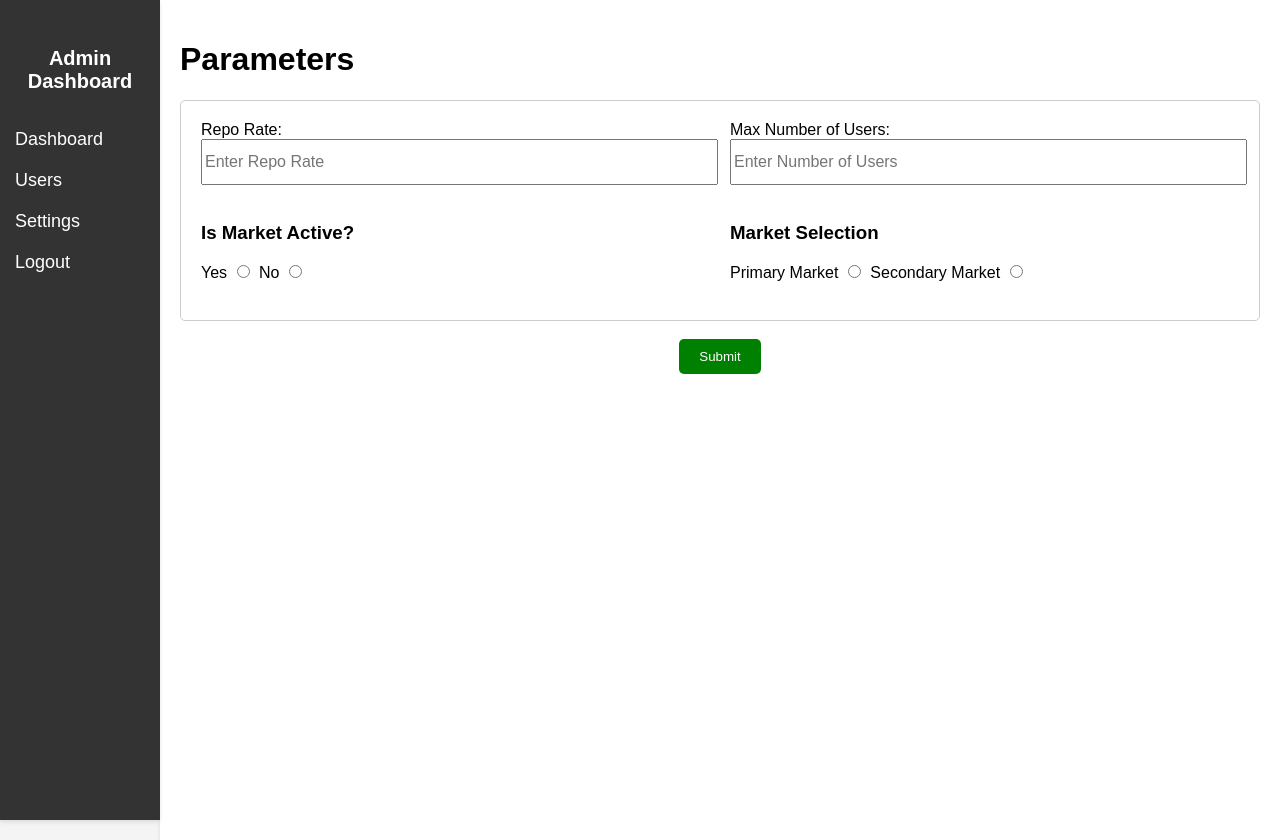
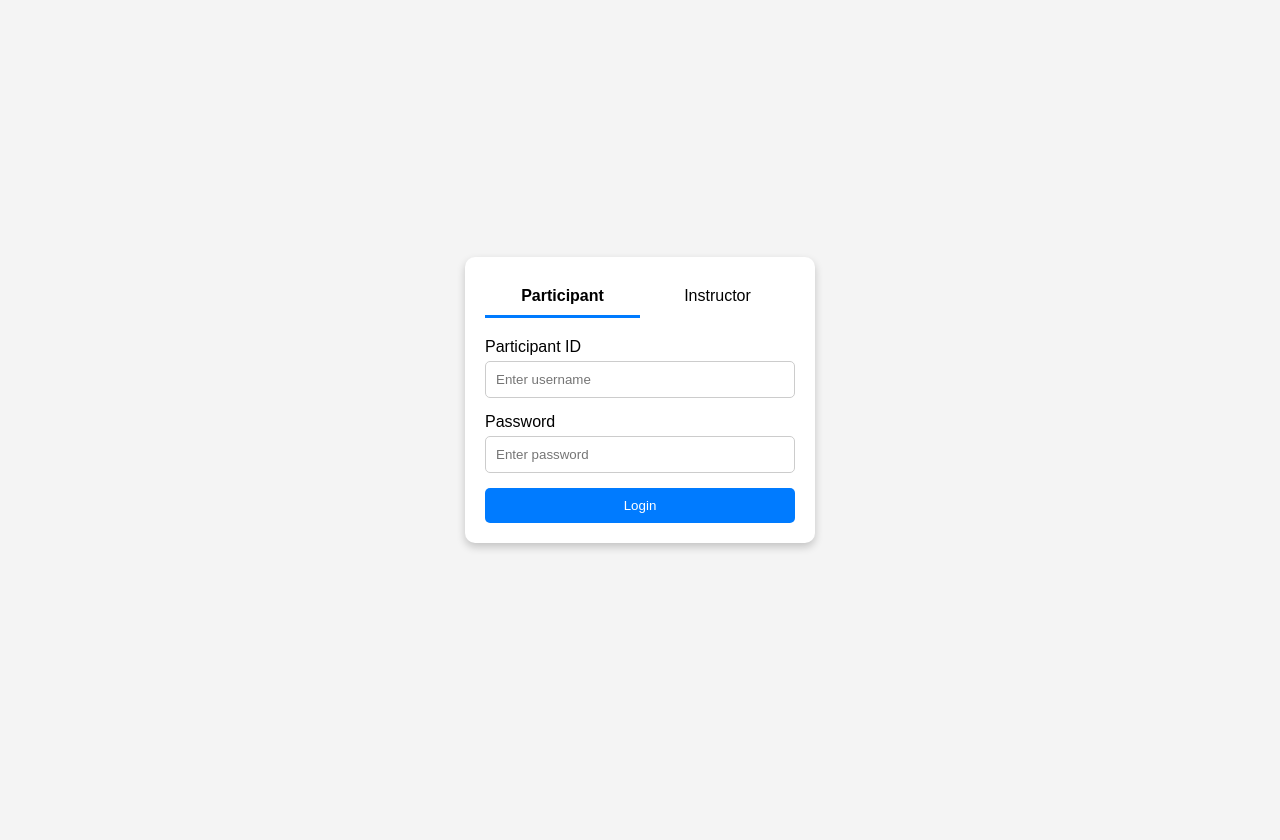
Before and after one commit to kanak340/kedar, a Flask app: page / in a window 1280 px wide. After the commit the page ends 550 px from the top, so only its background shows below. Run offline with Flask 3, Linux system fonts and the light colour scheme.

Commit message:
major changes

```diff
--- a/app.py
+++ b/app.py
@@ -12,7 +12,7 @@ API_BASE_URL = "https://4875c991-9a39-4661-90d6-921cf8eb0028.mock.pstmn.io"
 
 @app.route('/')
 def index():
-    return render_template('adminDashboard.html')
+    return render_template('login.html')
 
 @app.route('/adminDashboard')
 def adminDashboard():
--- a/templates/layout.html
+++ b/templates/layout.html
@@ -10,7 +10,7 @@
     <div class="container">
         <div class="nav-bar">
             <div class="nav-left">
-                <a href="/secondaryMarket"><button>Mr. Kedar</button></a>
+                <a href="/secondaryMarket"><button>Treasury Lab</button></a>
                 <a href="/secondaryMarket"><button>Home</button></a>
                 <a href="/charts"><button>Charts</button></a>
                 <a href="/orders"><button>Orders</button></a>
--- a/templates/login.html
+++ b/templates/login.html
@@ -80,12 +80,12 @@
 <body>
     <div class="card">
         <div class="tabs">
-            <div class="tab active" onclick="switchTab('user')">User</div>
-            <div class="tab" onclick="switchTab('admin')">Admin</div>
+            <div class="tab active" onclick="switchTab('user')">Participant</div>
+            <div class="tab" onclick="switchTab('admin')">Instructor</div>
         </div>
         <div id="user-form" class="login-form">
             <div class="form-group">
-                <label>Username</label>
+                <label>Participant ID</label>
                 <input type="text" id="user-username" placeholder="Enter username">
             </div>
             <div class="form-group">
@@ -96,7 +96,7 @@
         </div>
         <div id="admin-form" class="login-form" style="display: none;">
             <div class="form-group">
-                <label>Admin ID</label>
+                <label>Instructor ID</label>
                 <input type="text" id="admin-id" placeholder="Enter Admin ID">
             </div>
             <div class="form-group">
```
Also changed, not shown: static/js/secondaryMarket.js (+4 -4 lines).
